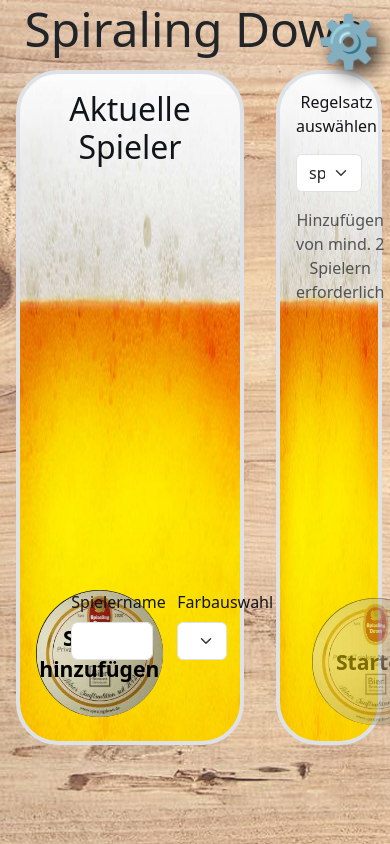
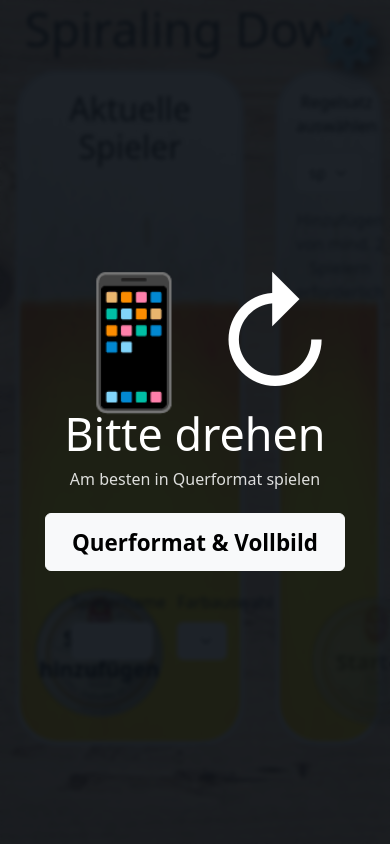
Before and after one commit to DarthSiedewurst/Spiralingdown, a Vue app: page / in a window 390 px wide. Shown: the top 844 px of the page. Built offline with nearby package versions, Linux system fonts and the light colour scheme.

Commit message:
feat: dreh-querformat overlay (jede Seite, zentriert), winner-confetti + i18n-Labels, robuster Board-Text

```diff
--- /dev/null
+++ b/src/composables/useOrientation.ts
@@ -0,0 +1,41 @@
+import { onBeforeUnmount, onMounted, ref } from "vue";
+
+/**
+ * Reactive Erzeugung, ob das Viewport quer (landscape) steht.
+ * Desktop-Fenster: quer = true, hoch = false. Handy: hoch = false.
+ * Das Spiel ist quer optimiert (Brett ist breiter als hoch), daher
+ * blockiert die App die Nutzung, solange `isLandscape` false ist.
+ */
+export function useOrientation() {
+  const isLandscape = ref(
+    typeof window !== "undefined" && window.matchMedia
+      ? window.matchMedia("(orientation: landscape)").matches
+      : true,
+  );
+
+  let mq: MediaQueryList | null = null;
+  let resizeHandler: (() => void) | null = null;
+
+  const syncFromMq = () => {
+    if (mq) isLandscape.value = mq.matches;
+  };
+
+  onMounted(() => {
+    if (typeof window === "undefined" || !window.matchMedia) return;
+    mq = window.matchMedia("(orientation: landscape)");
+    syncFromMq();
+    mq.addEventListener?.("change", syncFromMq);
+    // Fallback: manuelle Fenster-/Screen-Anpassung (z. B. DevTools, Rotation ohne MQ-change).
+    resizeHandler = () => {
+      isLandscape.value = window.innerWidth > window.innerHeight;
+    };
+    window.addEventListener("resize", resizeHandler);
+  });
+
+  onBeforeUnmount(() => {
+    mq?.removeEventListener?.("change", syncFromMq);
+    if (resizeHandler) window.removeEventListener("resize", resizeHandler);
+  });
+
+  return { isLandscape };
+}
--- a/src/i18n/de.json
+++ b/src/i18n/de.json
@@ -19,6 +19,12 @@
   "winner": "SIEG! {name}",
   "winnerField": "Feld {number} erreicht.",
   "toHome": "Zurück zum Start",
+  "okay": "Okay",
+  "noTitle": "Ohne Titel",
+  "noDescription": "Keine Beschreibung",
+  "rotateHint": "Bitte drehen",
+  "rotateHintDesc": "Am besten in Querformat spielen",
+  "goLandscape": "Querformat & Vollbild",
   "roundOverHint": "Runde ist beendet.",
   "roundOverWinner": "Sieger: {name}",
   "tipToRoll": "Tippe zum Würfeln",
--- a/src/i18n/en.json
+++ b/src/i18n/en.json
@@ -19,6 +19,12 @@
   "winner": "WINNER! {name}",
   "winnerField": "Field {number} reached.",
   "toHome": "Back to start",
+  "okay": "OK",
+  "noTitle": "No title",
+  "noDescription": "No description",
+  "rotateHint": "Please rotate",
+  "rotateHintDesc": "Best played in landscape",
+  "goLandscape": "Landscape & Fullscreen",
   "roundOverHint": "Round is over.",
   "roundOverWinner": "Winner: {name}",
   "tipToRoll": "Tap to roll",
--- a/src/layouts/AppShell.vue
+++ b/src/layouts/AppShell.vue
@@ -12,11 +12,36 @@
     </div>
     <Sidebar />
     <router-view />
+
+    <!-- Dreh-Overlay: taucht auf jeder Seite (auch Home) auf, solange das Gerät
+         hoch (portrait) hängt. Zentriert, deckt alles ab und fordert Drehen. -->
+    <div v-if="!isLandscape" class="rotate-lock" role="alert">
+      <div class="rotate-lock-icon">📱↻</div>
+      <h2>{{ $t("rotateHint") }}</h2>
+      <p>{{ $t("rotateHintDesc") }}</p>
+      <button type="button" class="btn btn-light fw-bold" @click="goFullscreen">
+        {{ $t("goLandscape") }}
+      </button>
+    </div>
   </div>
 </template>
 
 <script setup lang="ts">
 import Sidebar from "../components/Sidebar.vue";
+import { useOrientation } from "../composables/useOrientation";
+
+const { isLandscape } = useOrientation();
+
+// Vollbild anfragen — gibt mehr Fläche und triggert auf manchen Mobilbrowsern
+// die Querformat-Übergangsfrage; danach verschwindet das Overlay.
+function goFullscreen() {
+  if (typeof document === "undefined") return;
+  if (document.fullscreenElement) {
+    void document.exitFullscreen();
+  } else {
+    void document.documentElement.requestFullscreen?.().catch(() => {});
+  }
+}
 </script>
 
 <style scoped>
@@ -31,4 +56,52 @@ import Sidebar from "../components/Sidebar.vue";
   left: 50%;
   transform: translate(-50%, -50%);
 }
+
+/* Dreh-Erzwinger: deckt im Hochformat jeder Seite alles ab.
+   z-Index über Sidebar (1050), Confetti (2000) und allem anderen.
+   Flexbox-Centering = Inhalte immer mittig (vertikal + horizontal). */
+.rotate-lock {
+  position: fixed;
+  inset: 0;
+  z-index: 3000;
+  display: flex;
+  flex-direction: column;
+  align-items: center;
+  justify-content: center;
+  gap: 0.4rem;
+  text-align: center;
+  padding: 1rem;
+  background: rgba(10, 16, 22, 0.92);
+  color: #fff;
+  backdrop-filter: blur(2px);
+  transform: scale(1);
+  animation: rotate-in 220ms cubic-bezier(0.4, 0, 0.2, 1);
+}
+.rotate-lock-icon {
+  font-size: clamp(3rem, 16vh, 8rem);
+  line-height: 1;
+}
+.rotate-lock h2 {
+  font-size: clamp(1.5rem, 6vh, 2.8rem);
+  margin: 0;
+}
+.rotate-lock p {
+  max-width: 34ch;
+  opacity: 0.85;
+  margin: 0 0 1rem;
+}
+.rotate-lock .btn {
+  padding: 0.7rem 1.6rem;
+  font-size: clamp(1rem, 3.6vh, 1.4rem);
+}
+@keyframes rotate-in {
+  from {
+    transform: scale(0.94);
+    opacity: 0;
+  }
+  to {
+    transform: scale(1);
+    opacity: 1;
+  }
+}
 </style>
--- a/src/styles/tokens.scss
+++ b/src/styles/tokens.scss
@@ -70,9 +70,9 @@ $font-h4: 1.5rem;
 $font-body: 1rem;
 $font-sm: 0.875rem;
 $font-lab: 1.125rem;
-$font-tile: 2vh; // Board-Zellen-Text
+$font-tile: clamp(11px, 2vh, 26px); // Board-Zellen-Text (min/Max für flaches Querformat)
 $font-dice: 6vh; // Gear-Icon / Dice-HUD
-$font-coin: 2.5vh; // Bierdeckel
+$font-coin: clamp(14px, 2.5vh, 22px); // Bierdeckel
 $font-overlay-h1: 6vh; // Overlay-Titel
 $font-overlay-h2: 5vh; // Overlay-Spieler
 
--- a/src/views/Game.vue
+++ b/src/views/Game.vue
@@ -9,6 +9,10 @@
        Nur sichtbar, wenn kein Modal/Roll-Kette offen und kein Winner ist. -->
   <div v-if="idle && !winner" class="idle-hint" @click="rollDice">
     <div class="idle-hint-message">{{ $t("tipToRoll") }}</div>
+  </div>
+  <!-- Winner-Confetti: fällt solange das Winner-Modal offen ist. -->
+  <div v-if="winner" class="confetti" aria-hidden="true">
+    <span v-for="(c, i) in confettiPieces" :key="i" class="confetti-piece" :style="c.style"></span>
   </div>
   <div
     class="modal fade"
@@ -29,7 +33,9 @@
           <router-link v-if="winner" class="btn btn-warning" :to="'/'">
             {{ $t("toHome") }}
           </router-link>
-          <button type="button" class="btn btn-secondary" data-bs-dismiss="modal">Okay</button>
+          <button type="button" class="btn btn-secondary" data-bs-dismiss="modal">
+            {{ $t("okay") }}
+          </button>
         </div>
       </div>
     </div>
@@ -207,8 +213,8 @@ function showModal(fieldData: FieldModel): Promise<void> {
   if (!mountedRef.value) return Promise.resolve();
 
   return new Promise((resolve) => {
-    modalTitle.value = fieldData.name || "Kein Titel";
-    modalDescription.value = fieldData.description || "Keine Beschreibung";
+    modalTitle.value = fieldData.name || t("noTitle");
+    modalDescription.value = fieldData.description || t("noDescription");
 
     if (fieldData.rule) {
       modalRule.value = fieldData.rule === "Random" ? getRandomRule() : fieldData.rule;
@@ -290,6 +296,31 @@ function getRandomRule() {
   }
   return ""; // Fallback, falls keine Regeln verfügbar sind
 }
+
+// Winner-Confetti: statische Stück-Liste einmal pro Winner-Bildschirm erzeugt.
+const CONFETTI_COLORS = ["#ffcc00", "#ff5f5f", "#37b24d", "#748ffc", "#e64980", "#ffffff"];
+const confettiPieces = computed(() =>
+  Array.from({ length: 80 }, (_, i) => {
+    const color = CONFETTI_COLORS[i % CONFETTI_COLORS.length];
+    const drift = (Math.random() - 0.5) * 20; // vw
+    const size = 6 + Math.random() * 10; // px
+    const duration = 2.4 + Math.random() * 2.6; // s
+    const delay = Math.random() * 1.4; // s
+    const skew = Math.random() * 360; // deg
+    return {
+      style: {
+        left: `${Math.random() * 100}vw`,
+        width: `${size}px`,
+        height: `${size * 1.4}px`,
+        background: color,
+        animationDuration: `${duration}s`,
+        animationDelay: `${delay}s`,
+        "--drift": `${drift}vw`,
+        "--skew": `${skew}deg`,
+      } as Record<string, string>,
+    };
+  }),
+);
 
 watch(locale, () => {
   if (currentRuleIndex !== null) {
@@ -397,4 +428,31 @@ body {
     opacity: 0.5;
   }
 }
+
+/* Winner-Confetti: Stück fällt von oben + weicht seitlich aus + dreht sich.
+   Z-Index über allem (auch über dem Winner-Modal), reine Decoration. */
+.confetti {
+  position: fixed;
+  inset: 0;
+  pointer-events: none;
+  z-index: 2000;
+  overflow: hidden;
+}
+.confetti-piece {
+  position: absolute;
+  top: -3vh;
+  border-radius: 2px;
+  animation: confetti-fall 3s linear infinite;
+}
+
+@keyframes confetti-fall {
+  0% {
+    transform: translateY(-5vh) translateX(0) rotate(0deg);
+    opacity: 1;
+  }
+  100% {
+    transform: translateY(110vh) translateX(var(--drift, 0vw)) rotate(var(--skew, 360deg));
+    opacity: 0.85;
+  }
+}
 </style>
```
